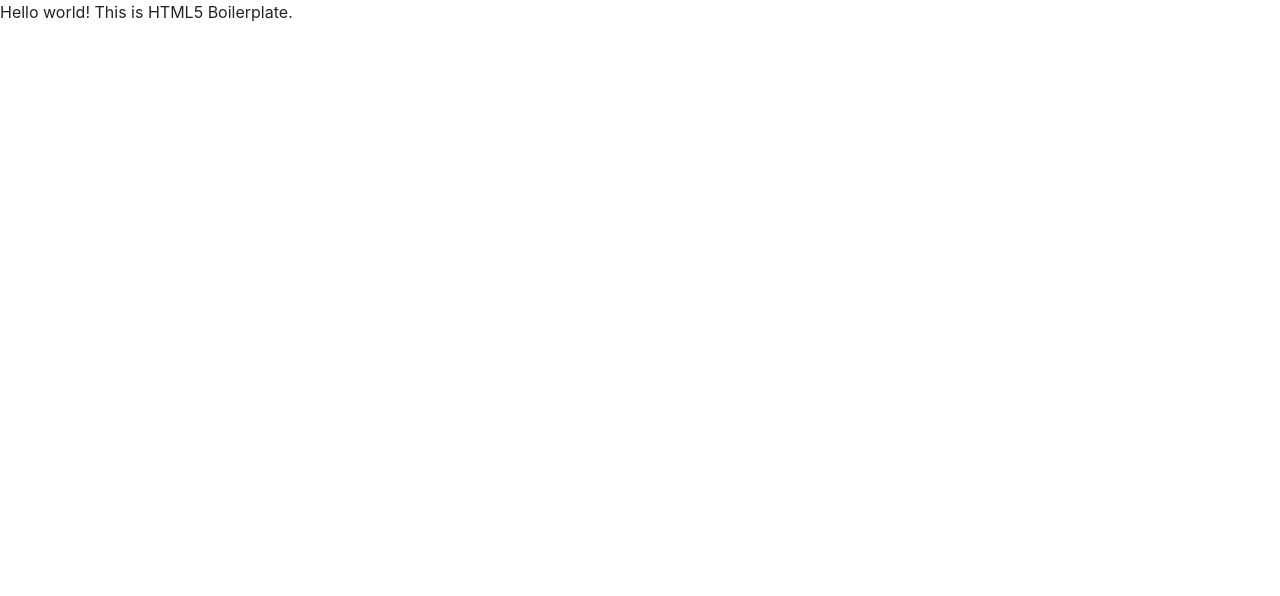
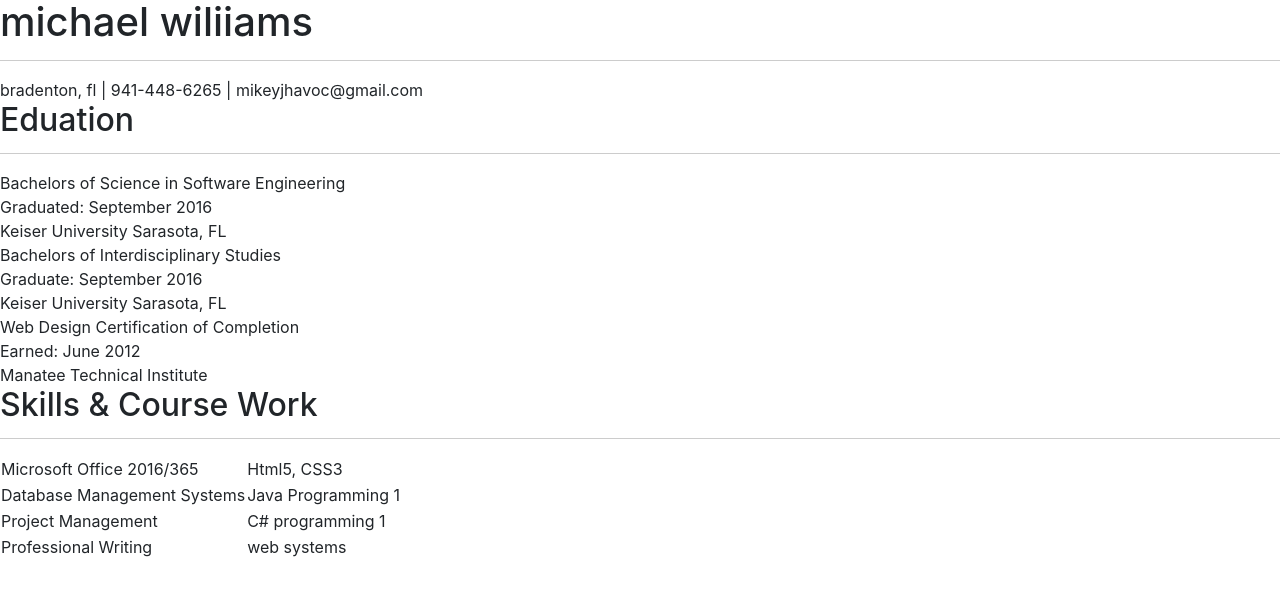
Before and after one commit to mikeyhavoc/resume, a plain HTML site: page index.html in a window 1280 px wide. Drawn offline with nearby package versions, Linux system fonts and the light colour scheme.

Commit message:
info from header of title michael williams all of education skills and course work in table.

```diff
--- a/index.html
+++ b/index.html
@@ -1,5 +1,5 @@
 <!doctype html>
-<html class="no-js" lang="">
+<html lang="en">
     <head>
         <meta charset="utf-8">
         <meta http-equiv="x-ua-compatible" content="ie=edge">
@@ -20,10 +20,68 @@
             <p class="browserupgrade">You are using an <strong>outdated</strong> browser. Please <a href="https://browsehappy.com/">upgrade your browser</a> to improve your experience and security.</p>
         <![endif]-->
 
+        <header>
+            <h1 class="title">michael wiliiams</h1>
+            <hr>
+            <section>
+               <span class="title">bradenton, fl</span> |
+                <span class="phone">941-448-6265</span> |
+                <span class="email">mikeyjhavoc@gmail.com</span>
+            </section>
+        </header>
+        <main>
+            <section>
+                <h2>Eduation</h2>
+                <hr>
+                <article class="eduction">
+                    Bachelors of Science in Software Engineering<br>
+                    Graduated: September 2016<br>
+                    Keiser University Sarasota, FL
+                </article>
+                <article class="education">
+                    Bachelors of Interdisciplinary Studies<br>
+                    Graduate: September 2016<br>
+                    Keiser University Sarasota, FL
+                </article>
+                <article class="education">
+                    Web Design Certification of Completion<br>
+                    Earned: June 2012<br>
+                    Manatee Technical Institute
+                </article>
+            </section>
+            <section>
+                <h2>Skills &amp; Course Work</h2>
+                <hr>
+                <table class="skills">
+                    <tr>
+                        <td>Microsoft Office 2016/365</td>
+                        <td>Html5, CSS3</td>
+                    </tr>
+                    <tr>
+                        <td>Database Management Systems</td>
+                        <td>Java Programming 1</td>
+                    </tr>
+                    <tr>
+                        <td>Project Management</td>
+                        <td>C# programming 1</td>
+                    </tr>
+                    <tr>
+                        <td>Professional Writing</td>
+                        <td>web systems</td>
+                    </tr>
+                </table>
+            </section>
+            <section>
+
+            </section>
+
+        </main>
 
 
-        <!-- Add your site or application content here -->
-        <p>Hello world! This is HTML5 Boilerplate.</p>
+
+
+
+
         <script src="js/vendor/modernizr-3.5.0.min.js"></script>
         <script src="https://code.jquery.com/jquery-3.2.1.slim.min.js" integrity="sha384-KJ3o2DKtIkvYIK3UENzmM7KCkRr/rE9/Qpg6aAZGJwFDMVNA/GpGFF93hXpG5KkN" crossorigin="anonymous"></script>
         <script src="https://cdnjs.cloudflare.com/ajax/libs/popper.js/1.11.0/umd/popper.min.js" integrity="sha384-b/U6ypiBEHpOf/4+1nzFpr53nxSS+GLCkfwBdFNTxtclqqenISfwAzpKaMNFNmj4" crossorigin="anonymous"></script>
```
